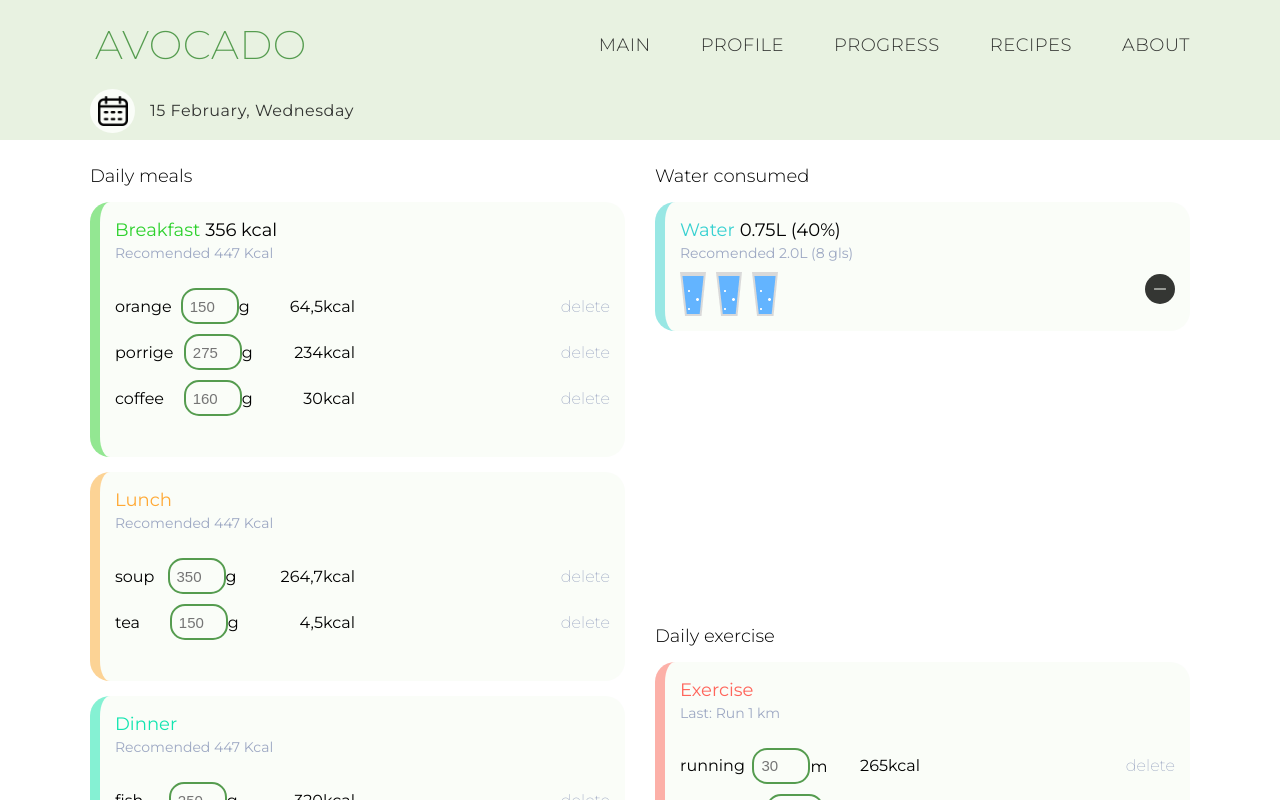
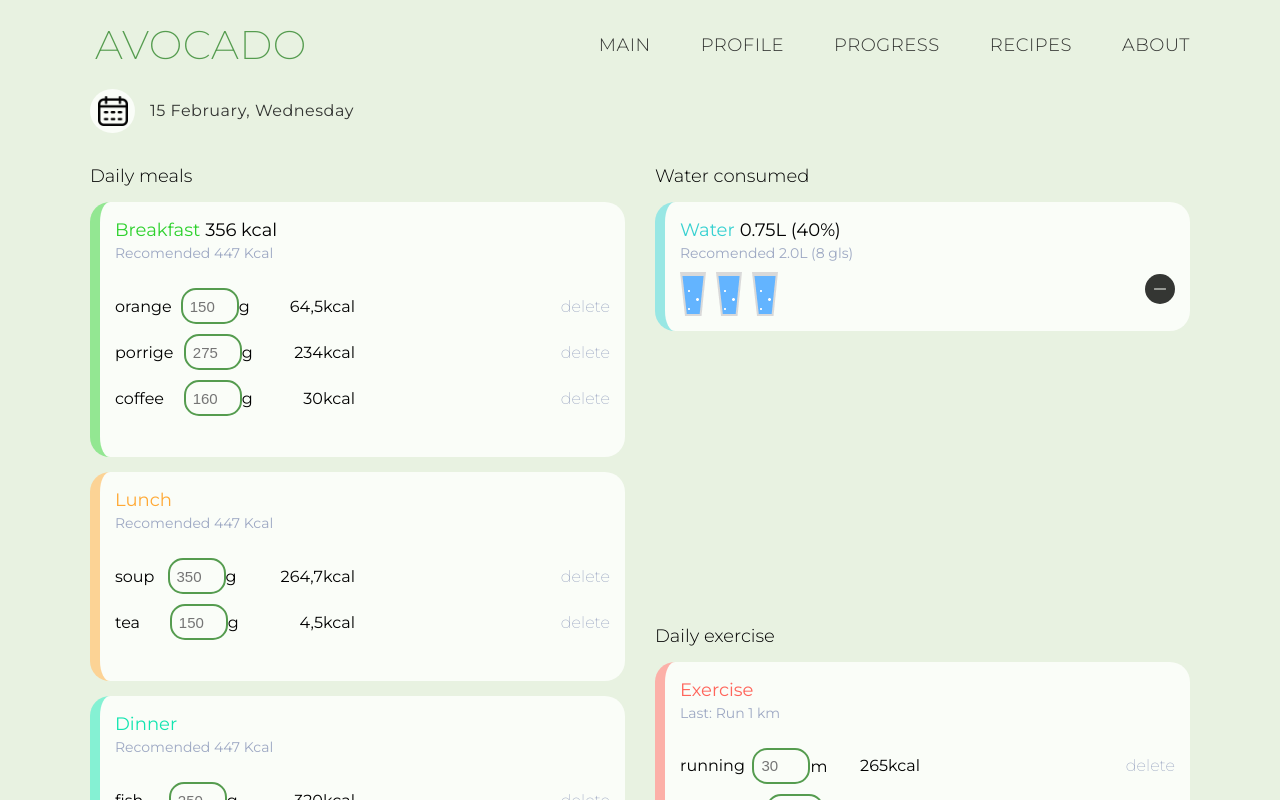
Before and after one commit to mitjasha/avocado, a React (Create React App) app: page /edit-event in a window 1280 px wide. Shown: the top 800 px of the page. Built offline with nearby package versions, Linux system fonts and the light colour scheme.

Commit message:
feat/add backround color on edit event screen and plus button to water

```diff
--- a/src/pages/EditEventsScreen/EditEventScreen.tsx
+++ b/src/pages/EditEventsScreen/EditEventScreen.tsx
@@ -48,6 +48,7 @@ const EditEventScreen = () => {
   ]; // будем получать эти данные из бд
 
   return (
+    <div className="edit-event__screen">
       <div className="container">
         <div className="daily-events">
           <div className="daily-events__meals">
@@ -100,6 +101,7 @@ const EditEventScreen = () => {
         </div>
         <div className="event__changes__btn">Save changes</div>
       </div>
+    </div>
   );
 };
 
--- a/src/pages/MainScreen/MainScreen.scss
+++ b/src/pages/MainScreen/MainScreen.scss
@@ -2,6 +2,11 @@
 
 .main-screen {
   background-color: $bg-color;
+}
+
+.edit-event__screen {
+  background-color: $bg-color;
+  width: 100%;
 }
 
 .daily-data {
```
Lines whose indentation alone changed are shown as unchanged.
